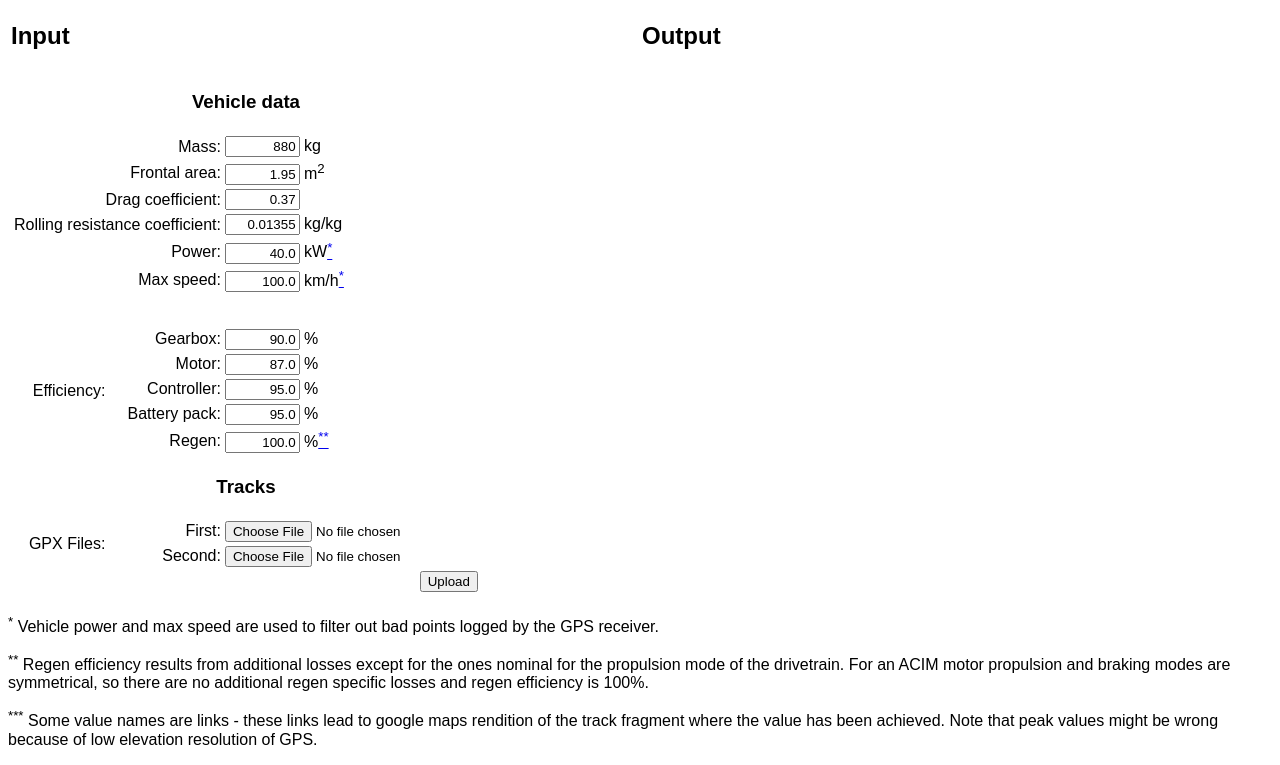
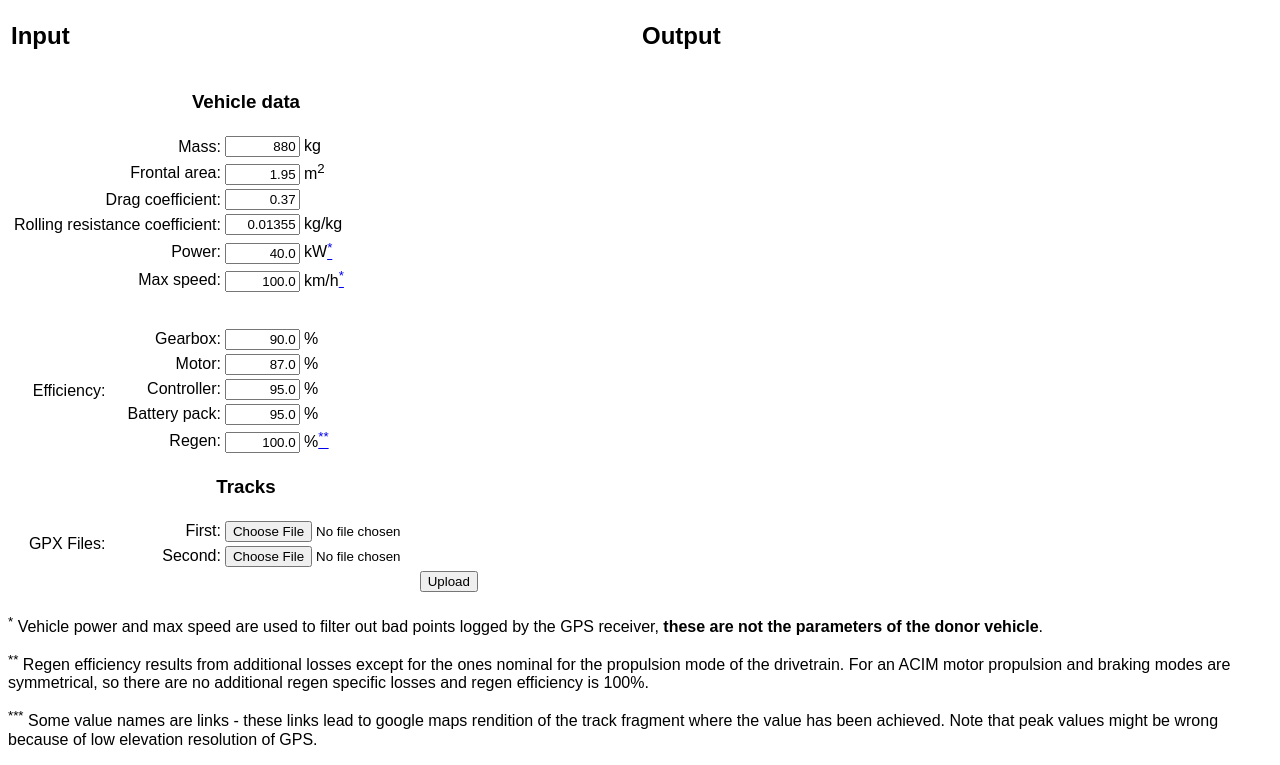
Before and after one commit to filip-zyzniewski/falochod, a Flask app: page / in a window 1280 px wide. Shown: the part 99-864 px from the top of the page. Run offline with Flask 2, Linux system fonts and the light colour scheme.

Commit message:
gpx2energy: clarified the power and max speed inputs.

```diff
--- a/calculator/templates/gpx2energy.html
+++ b/calculator/templates/gpx2energy.html
@@ -77,7 +77,7 @@
 </table>
 <p id="badvalues">
 <sup>*</sup> Vehicle power and max speed are used to filter out bad points logged by the
-GPS receiver.
+GPS receiver, <b>these are not the parameters of the donor vehicle</b>.
 </p>
 <p id="regen">
 <sup>**</sup> Regen efficiency results from additional losses except for the ones nominal
```
